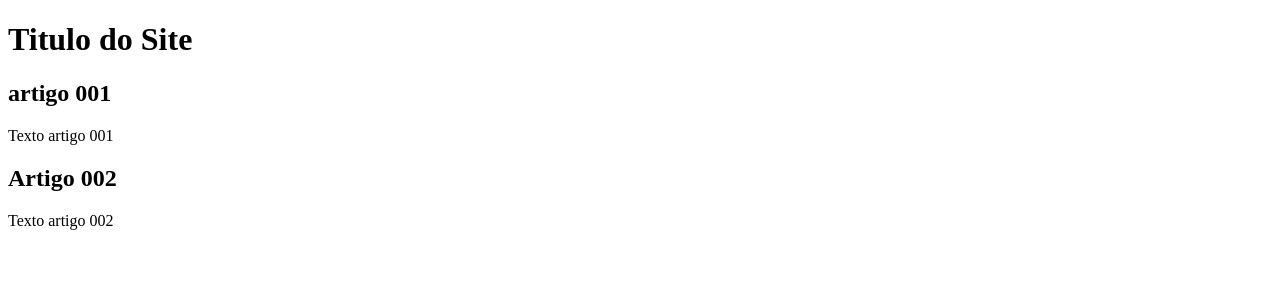
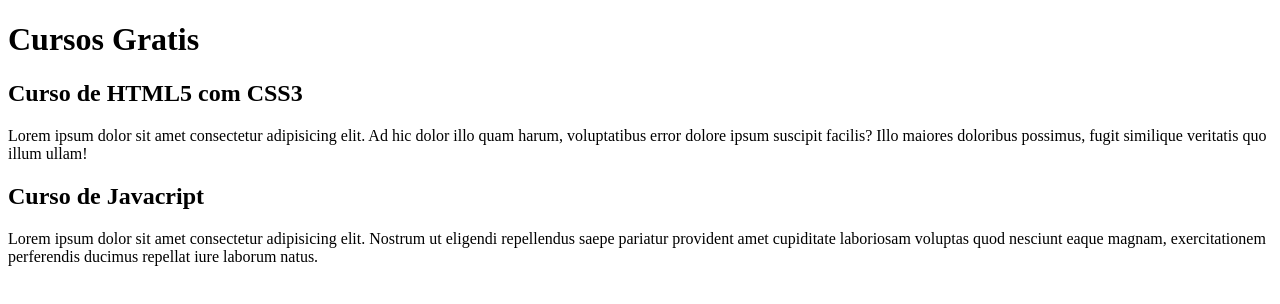
Before and after one commit to dilsonm/projeto-site, a plain HTML site: page index.html in a window 1280 px wide. Drawn offline with Linux system fonts and the light colour scheme.

Commit message:
comecei a escrever o conteudo

```diff
--- a/index.html
+++ b/index.html
@@ -8,15 +8,15 @@
 <body>
     <main>
         <header>
-            <h1>Titulo do Site</h1>
+            <h1>Cursos Gratis</h1>
         </header>
         <article>
-            <h2>artigo 001</h2>
-            <p>Texto artigo 001</p>
+            <h2>Curso de HTML5 com CSS3</h2>
+            <p>Lorem ipsum dolor sit amet consectetur adipisicing elit. Ad hic dolor illo quam harum, voluptatibus error dolore ipsum suscipit facilis? Illo maiores doloribus possimus, fugit similique veritatis quo illum ullam!</p>
         </article>
         <article>
-            <h2>Artigo 002</h2>
-            <p>Texto artigo 002</p>
+            <h2>Curso de Javacript</h2>
+            <p>Lorem ipsum dolor sit amet consectetur adipisicing elit. Nostrum ut eligendi repellendus saepe pariatur provident amet cupiditate laboriosam voluptas quod nesciunt eaque magnam, exercitationem perferendis ducimus repellat iure laborum natus.</p>
         </article>
     </main>
 
```
